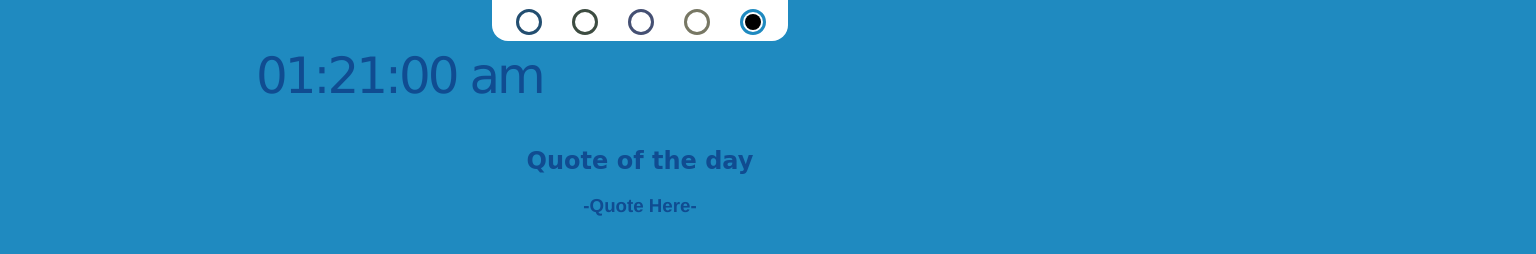
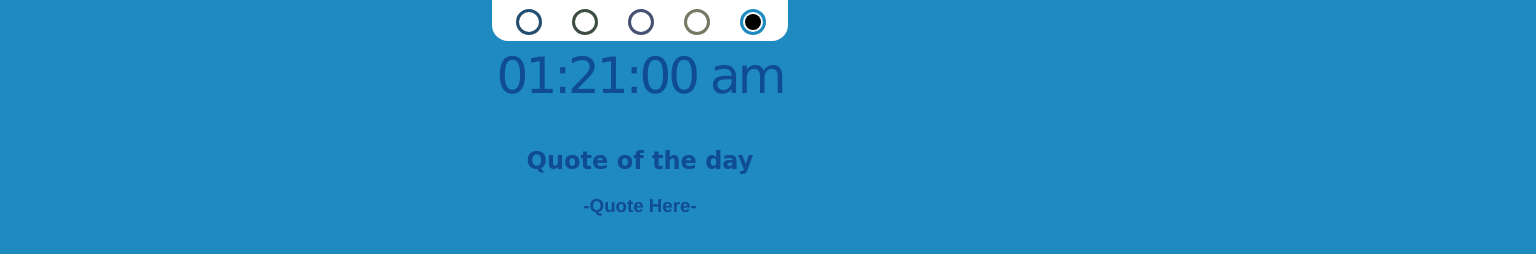
Before and after one commit to plazluis/clock, a plain HTML site: page src/index.html in a window 1280 px wide. Shown: the whole page, 1536 px wide, since content can reach past the window. Drawn offline with Linux system fonts and the light colour scheme.

Commit message:
fixed bug in .clock selector

```diff
--- a/src/main.css
+++ b/src/main.css
@@ -28,8 +28,9 @@ h3{
 /* Accessing the clock class */
 .clock{
     position: relative;
+    text-align: center;
     top: 70%;
-    left: 70%;
+    left: 50%;
     transform: translateX(-50%) translateY(10%);
     color: var(--textColor);
     font-size: 50px;
```
